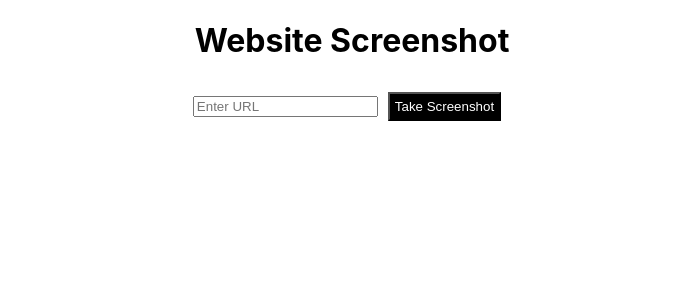
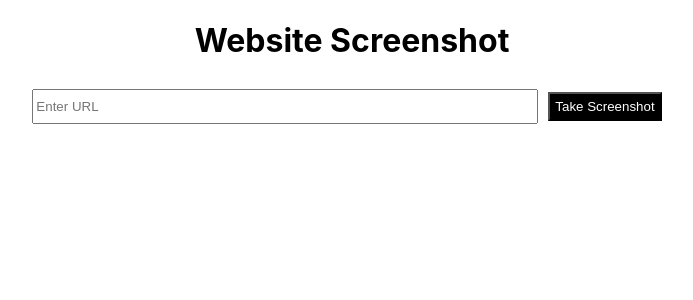
Before and after one commit to Bhargavakkeni/MERNProject, a React (Create React App) app in the folder frontend/: page / in a window 1280 px wide. Shown: the top 300 px of the page, without its empty margins (288-981 px from the left). Built offline with nearby package versions, Linux system fonts and the light colour scheme.

Commit message:
Update styling.css

```diff
--- a/frontend/src/styling.css
+++ b/frontend/src/styling.css
@@ -1,4 +1,4 @@
-#search{
+input{
       width: 498px;
     height: 29px;
 }
```
